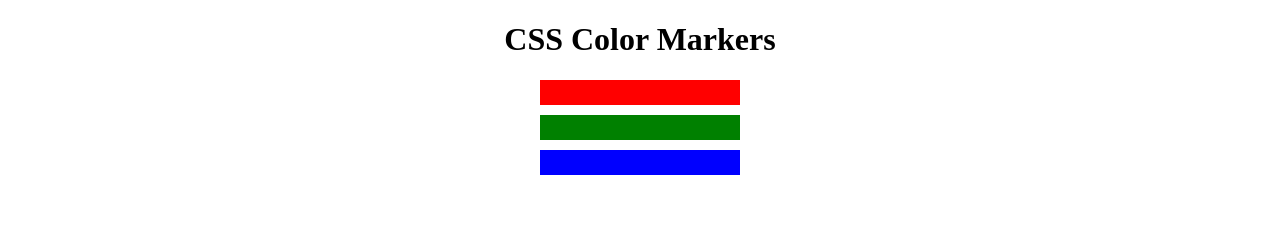
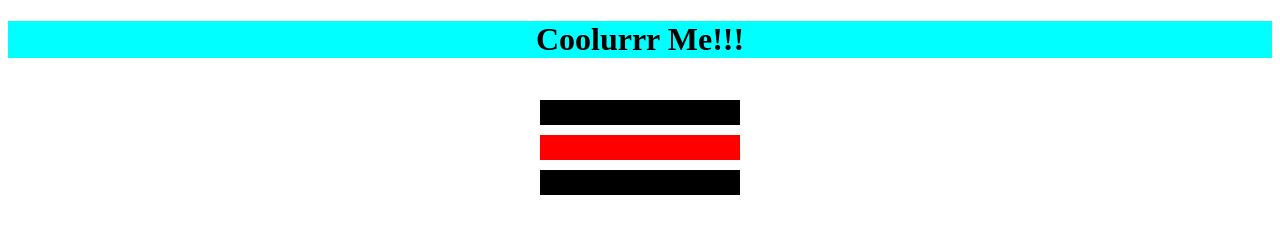
Before and after one commit to RagnaTheUncouth/Taste-The-Rainbow, a plain HTML site: page index.html in a window 1280 px wide. Drawn offline with Linux system fonts and the light colour scheme.

Commit message:
messing with colors
playing with RGB

```diff
--- a/index.html
+++ b/index.html
@@ -7,7 +7,7 @@
         <link rel="stylesheet" href="rainbow.css">
     </head>
     <body>
-        <h1>CSS Color Markers</h1>
+        <h1>Coolurrr Me!!!</h1>
         <div class="container">
             <div class="marker one"></div>
             <div class="marker two"></div>
--- a/rainbow.css
+++ b/rainbow.css
@@ -1,5 +1,6 @@
 h1{
     text-align: center;
+    background-color: rgb(0, 255, 255);
 }
 .marker{
     height: 25px;
@@ -7,11 +8,15 @@ h1{
     margin: 10px auto;
 }
 .one{
-    background-color: red;
+    background-color: rgb(0, 0, 0);
 }
 .two{
-    background-color: green;
+    background-color: rgb(255, 0, 0);
 }
 .three{
-    background-color: blue;
+    background-color: rgb(0, 0, 0);
 }
+.container{
+    background-color: rgb(255 , 255, 255);
+    padding: 10px 0;
+}
```
